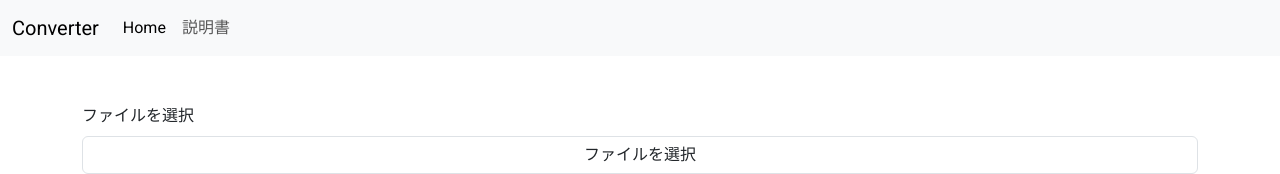
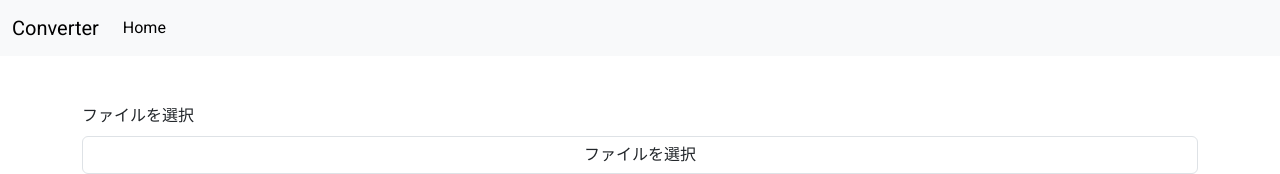
Before and after one commit to SanaeProject/Converter, a React (Vite) app in the folder Converter/: page /#/ in a window 1280 px wide. Shown: the top 174 px of the page. Built offline with nearby package versions, Linux system fonts and the light colour scheme; a web font is replaced by a local one.

Commit message:
fix: remove documentation link from header component

```diff
--- a/Converter/src/components/Header.tsx
+++ b/Converter/src/components/Header.tsx
@@ -13,9 +13,6 @@
                     <li className="nav-item">
                         <Link className="nav-link active" aria-current="page" to="/">Home</Link>
                     </li>
-                    <li className="nav-item">
-                        <Link className="nav-link" to="/documentation">説明書</Link>
-                    </li>
                 </ul>
                 </div>
             </div>
```
Also changed, not shown: Converter/src/App.tsx (line endings or trailing spaces).
